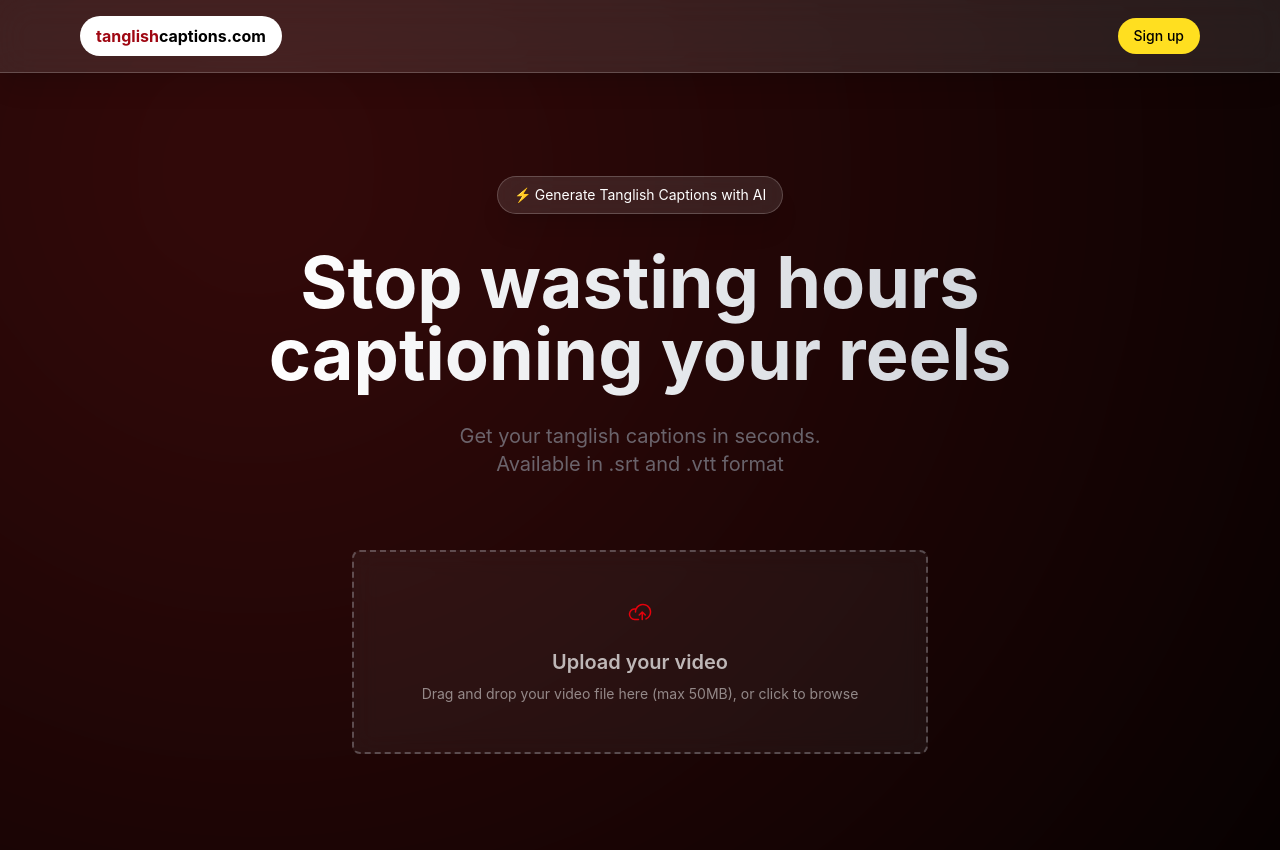
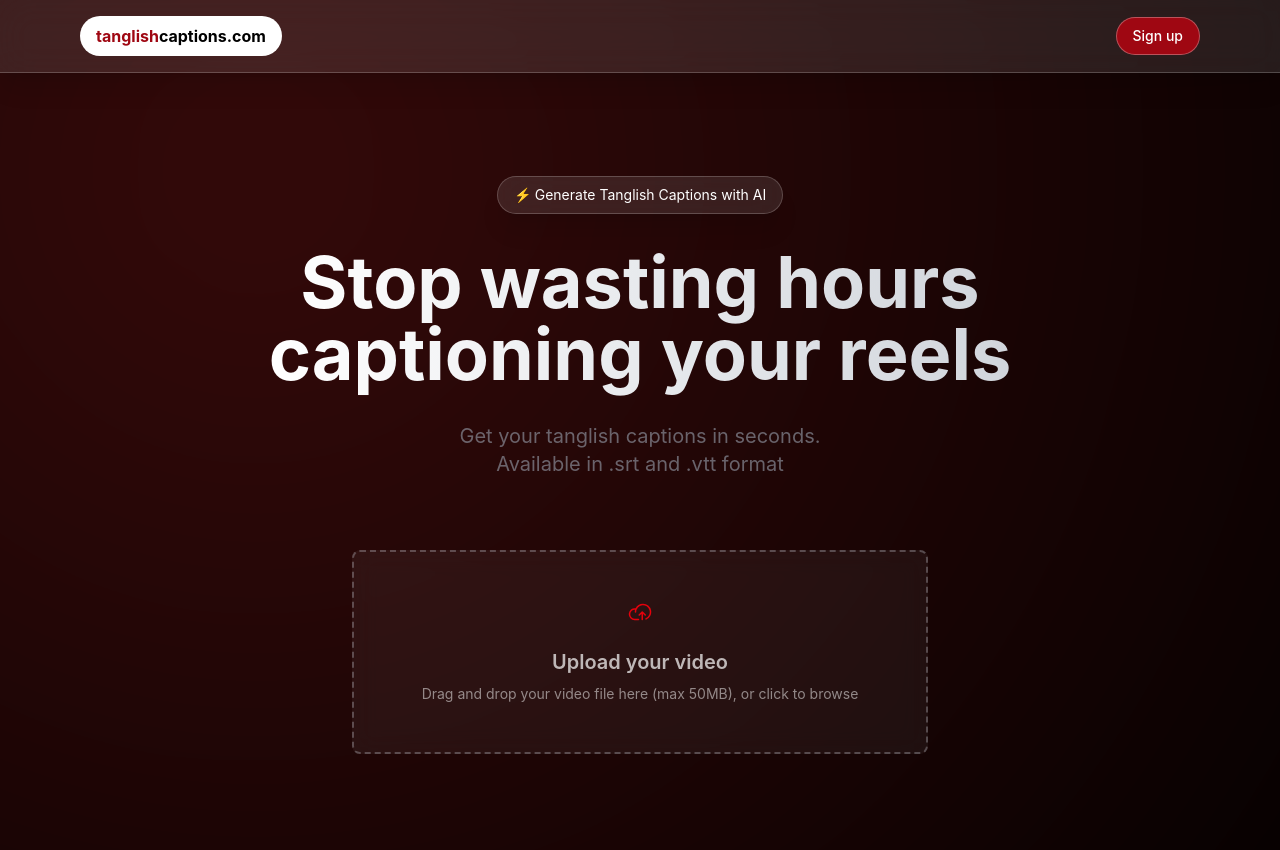
Before and after one commit to remotion-dev/template-next-app-dir-tailwind, a Next.js app: page / in a window 1280 px wide. Built offline with nearby package versions, Linux system fonts and the light colour scheme; what @remotion/paths, @remotion/shapes would draw is missing.

Commit message:
yo lessgo button changed color

```diff
--- a/src/components/Navbar.tsx
+++ b/src/components/Navbar.tsx
@@ -8,12 +8,12 @@
 const signOut = () => {};
 
   return (
-<nav className="fixed left-1/2 -translate-x-1/2 z-50 w-full
+<nav className="fixed z-50 w-full
      flex justify-between items-center py-4 px-6 md:px-12 lg:px-20
      bg-white/10 backdrop-blur-lg border border-b border-t-0 border-l-0 border-r-0 border-white/20
      shadow-xl">
 
-      <div className='max-w-7xl justify-between w-full flex'>
+      <div className='max-w-7xl mx-auto items-center justify-between w-full flex'>
 
       <div className="flex max-w-7xl items-center">
         <Link href="/">
@@ -30,9 +30,9 @@
           <>
             <button
               onClick={signOut}
-              className="bg-yellow-300 px-6 py-2.5 cursor-pointer rounded-full text-sm font-medium hover:opacity-90 transition"
+              className="bg-red-800 border border-white/30 px-6 py-2.5 cursor-pointer rounded-full text-sm font-medium hover:opacity-90 transition"
             >
-            <span className='text-black'>Sign out</span>
+            <span className='text-white'>Sign out</span>
             </button>
             <Link href="/dashboard" className="flex items-center gap-2 hover:opacity-90 transition">
               <Image
@@ -45,7 +45,7 @@
           </>
         ) : (
           <Link href="/login">
-            <button className="bg-yellow-300 cursor-pointer text-black px-4 py-2 rounded-full text-sm font-medium hover:opacity-90 transition">
+            <button className="bg-red-800 border border-white/30 cursor-pointer text-white px-4 py-2 rounded-full text-sm font-medium hover:opacity-90 transition">
               Sign up
             </button>
           </Link>
```
